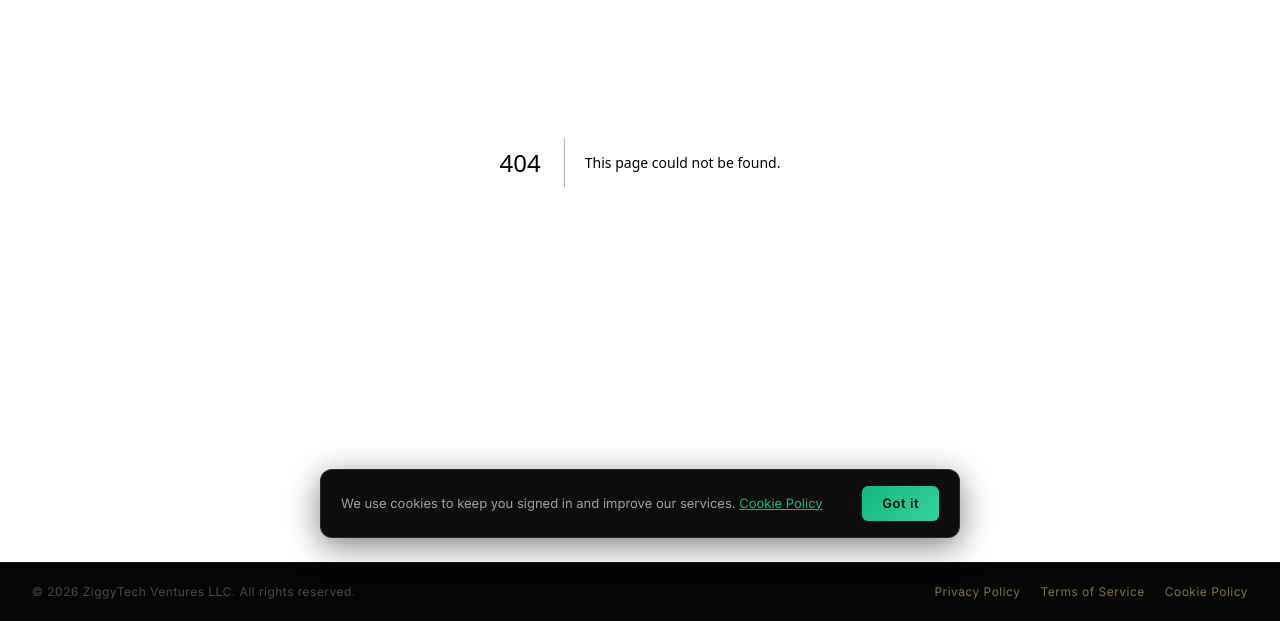
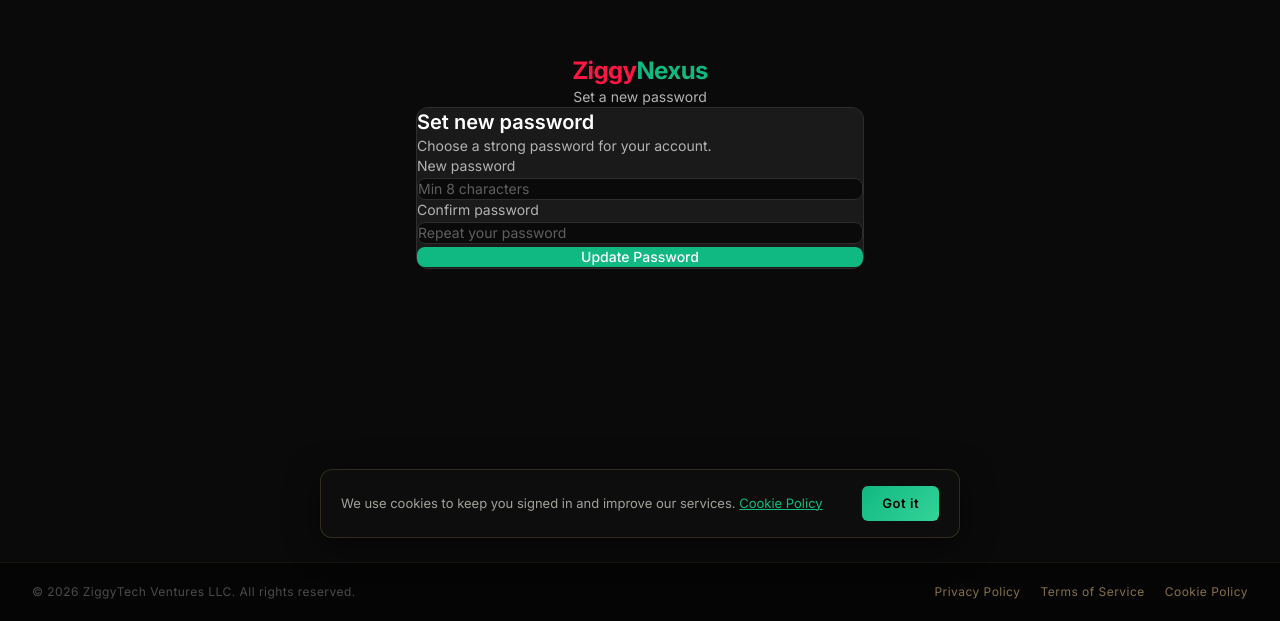
Before and after one commit to ziggytech-dotcom/ziggynexus, a Next.js app: page /reset-password in a window 1280 px wide. Before the commit this address had no page. Shown: the part 238-859 px from the top of the page. Built offline with nearby package versions, Linux system fonts and the light colour scheme; no server answers.

Commit message:
Add forgot-password and reset-password pages

```diff
--- /dev/null
+++ b/app/forgot-password/page.tsx
@@ -0,0 +1,89 @@
+'use client'
+
+import { useState } from 'react'
+import { createClient } from '@/lib/supabase/client'
+import Link from 'next/link'
+
+export default function ForgotPasswordPage() {
+  const [email, setEmail] = useState('')
+  const [loading, setLoading] = useState(false)
+  const [sent, setSent] = useState(false)
+  const [error, setError] = useState('')
+
+  const supabase = createClient()
+
+  const handleReset = async (e: React.FormEvent) => {
+    e.preventDefault()
+    setLoading(true)
+    setError('')
+    const { error } = await supabase.auth.resetPasswordForEmail(email, {
+      redirectTo: `${window.location.origin}/reset-password`,
+    })
+    if (error) { setError(error.message); setLoading(false) }
+    else { setSent(true); setLoading(false) }
+  }
+
+  return (
+    <div className="min-h-screen flex items-center justify-center bg-[#0a0a0a] px-4">
+      <div className="w-full max-w-md">
+        <div className="text-center mb-8">
+          <Link href="/" className="inline-flex items-center gap-2">
+            <span className="font-bold text-2xl tracking-tight">
+              <span style={{ color: '#ff1744' }}>Ziggy</span>
+              <span style={{ color: '#10b981' }}>Nexus</span>
+            </span>
+          </Link>
+          <p className="text-[#b3b3b3] text-sm mt-2">Reset your password</p>
+        </div>
+
+        <div className="bg-[#1a1a1a] border border-[#2d2d2d] rounded-xl p-8">
+          {sent ? (
+            <div className="text-center">
+              <div className="w-14 h-14 rounded-full bg-[#22c55e]/10 border border-[#22c55e]/30 flex items-center justify-center mx-auto mb-4">
+                <svg className="w-7 h-7 text-[#22c55e]" fill="none" viewBox="0 0 24 24" stroke="currentColor">
+                  <path strokeLinecap="round" strokeLinejoin="round" strokeWidth={2} d="M3 8l7.89 5.26a2 2 0 002.22 0L21 8M5 19h14a2 2 0 002-2V7a2 2 0 00-2-2H5a2 2 0 00-2 2v10a2 2 0 002 2z" />
+                </svg>
+              </div>
+              <h2 className="text-xl font-semibold text-white mb-2">Check your email</h2>
+              <p className="text-[#b3b3b3] text-sm mb-6">
+                We sent a password reset link to <span className="text-white font-medium">{email}</span>
+              </p>
+              <Link href="/login" className="text-sm hover:underline" style={{ color: '#10b981' }}>
+                Back to sign in
+              </Link>
+            </div>
+          ) : (
+            <>
+              <h2 className="text-xl font-semibold text-white mb-1">Forgot your password?</h2>
+              <p className="text-[#b3b3b3] text-sm mb-6">Enter your email and we'll send you a reset link.</p>
+
+              {error && (
+                <div className="mb-4 px-4 py-3 rounded-lg bg-[#e11d48]/10 border border-[#e11d48]/20 text-[#e11d48] text-sm">{error}</div>
+              )}
+
+              <form onSubmit={handleReset} className="space-y-4">
+                <div>
+                  <label className="block text-sm text-[#b3b3b3] mb-1.5">Email address</label>
+                  <input type="email" value={email} onChange={e => setEmail(e.target.value)}
+                    placeholder="you@company.com" required
+                    className="w-full px-3 py-2.5 rounded-lg bg-[#0a0a0a] border border-[#2d2d2d] text-white placeholder-[#b3b3b3]/50 focus:outline-none text-sm"
+                    style={{ '--tw-ring-color': '#10b981' } as React.CSSProperties} />
+                </div>
+                <button type="submit" disabled={loading}
+                  className="w-full py-2.5 text-white rounded-lg text-sm font-medium disabled:opacity-50 transition-colors"
+                  style={{ backgroundColor: '#10b981' }}>
+                  {loading ? 'Sending...' : 'Send Reset Link'}
+                </button>
+              </form>
+
+              <p className="text-center text-sm text-[#b3b3b3] mt-6">
+                Remember your password?{' '}
+                <Link href="/login" className="hover:underline" style={{ color: '#10b981' }}>Sign in</Link>
+              </p>
+            </>
+          )}
+        </div>
+      </div>
+    </div>
+  )
+}
--- /dev/null
+++ b/app/reset-password/page.tsx
@@ -0,0 +1,89 @@
+'use client'
+
+import { useState } from 'react'
+import { createClient } from '@/lib/supabase/client'
+import Link from 'next/link'
+
+export default function ResetPasswordPage() {
+  const [password, setPassword] = useState('')
+  const [confirm, setConfirm] = useState('')
+  const [loading, setLoading] = useState(false)
+  const [done, setDone] = useState(false)
+  const [error, setError] = useState('')
+
+  const supabase = createClient()
+
+  const handleReset = async (e: React.FormEvent) => {
+    e.preventDefault()
+    if (password !== confirm) { setError('Passwords do not match'); return }
+    if (password.length < 8) { setError('Password must be at least 8 characters'); return }
+    setLoading(true)
+    setError('')
+    const { error } = await supabase.auth.updateUser({ password })
+    if (error) { setError(error.message); setLoading(false) }
+    else { setDone(true); setLoading(false) }
+  }
+
+  return (
+    <div className="min-h-screen flex items-center justify-center bg-[#0a0a0a] px-4">
+      <div className="w-full max-w-md">
+        <div className="text-center mb-8">
+          <Link href="/" className="inline-flex items-center gap-2">
+            <span className="font-bold text-2xl tracking-tight">
+              <span style={{ color: '#ff1744' }}>Ziggy</span>
+              <span style={{ color: '#10b981' }}>Nexus</span>
+            </span>
+          </Link>
+          <p className="text-[#b3b3b3] text-sm mt-2">Set a new password</p>
+        </div>
+
+        <div className="bg-[#1a1a1a] border border-[#2d2d2d] rounded-xl p-8">
+          {done ? (
+            <div className="text-center">
+              <div className="w-14 h-14 rounded-full bg-[#22c55e]/10 border border-[#22c55e]/30 flex items-center justify-center mx-auto mb-4">
+                <svg className="w-7 h-7 text-[#22c55e]" fill="none" viewBox="0 0 24 24" stroke="currentColor">
+                  <path strokeLinecap="round" strokeLinejoin="round" strokeWidth={2} d="M5 13l4 4L19 7" />
+                </svg>
+              </div>
+              <h2 className="text-xl font-semibold text-white mb-2">Password updated</h2>
+              <p className="text-[#b3b3b3] text-sm mb-6">Your password has been changed successfully.</p>
+              <Link href="/login" className="inline-flex items-center justify-center px-5 py-2.5 text-white rounded-lg text-sm font-medium transition-colors"
+                style={{ backgroundColor: '#10b981' }}>
+                Sign in
+              </Link>
+            </div>
+          ) : (
+            <>
+              <h2 className="text-xl font-semibold text-white mb-1">Set new password</h2>
+              <p className="text-[#b3b3b3] text-sm mb-6">Choose a strong password for your account.</p>
+
+              {error && (
+                <div className="mb-4 px-4 py-3 rounded-lg bg-[#e11d48]/10 border border-[#e11d48]/20 text-[#e11d48] text-sm">{error}</div>
+              )}
+
+              <form onSubmit={handleReset} className="space-y-4">
+                <div>
+                  <label className="block text-sm text-[#b3b3b3] mb-1.5">New password</label>
+                  <input type="password" value={password} onChange={e => setPassword(e.target.value)}
+                    placeholder="Min 8 characters" required minLength={8}
+                    className="w-full px-3 py-2.5 rounded-lg bg-[#0a0a0a] border border-[#2d2d2d] text-white placeholder-[#b3b3b3]/50 focus:outline-none text-sm" />
+                </div>
+                <div>
+                  <label className="block text-sm text-[#b3b3b3] mb-1.5">Confirm password</label>
+                  <input type="password" value={confirm} onChange={e => setConfirm(e.target.value)}
+                    placeholder="Repeat your password" required
+                    className="w-full px-3 py-2.5 rounded-lg bg-[#0a0a0a] border border-[#2d2d2d] text-white placeholder-[#b3b3b3]/50 focus:outline-none text-sm" />
+                </div>
+                <button type="submit" disabled={loading}
+                  className="w-full py-2.5 text-white rounded-lg text-sm font-medium disabled:opacity-50 transition-colors"
+                  style={{ backgroundColor: '#10b981' }}>
+                  {loading ? 'Updating...' : 'Update Password'}
+                </button>
+              </form>
+            </>
+          )}
+        </div>
+      </div>
+    </div>
+  )
+}
```
